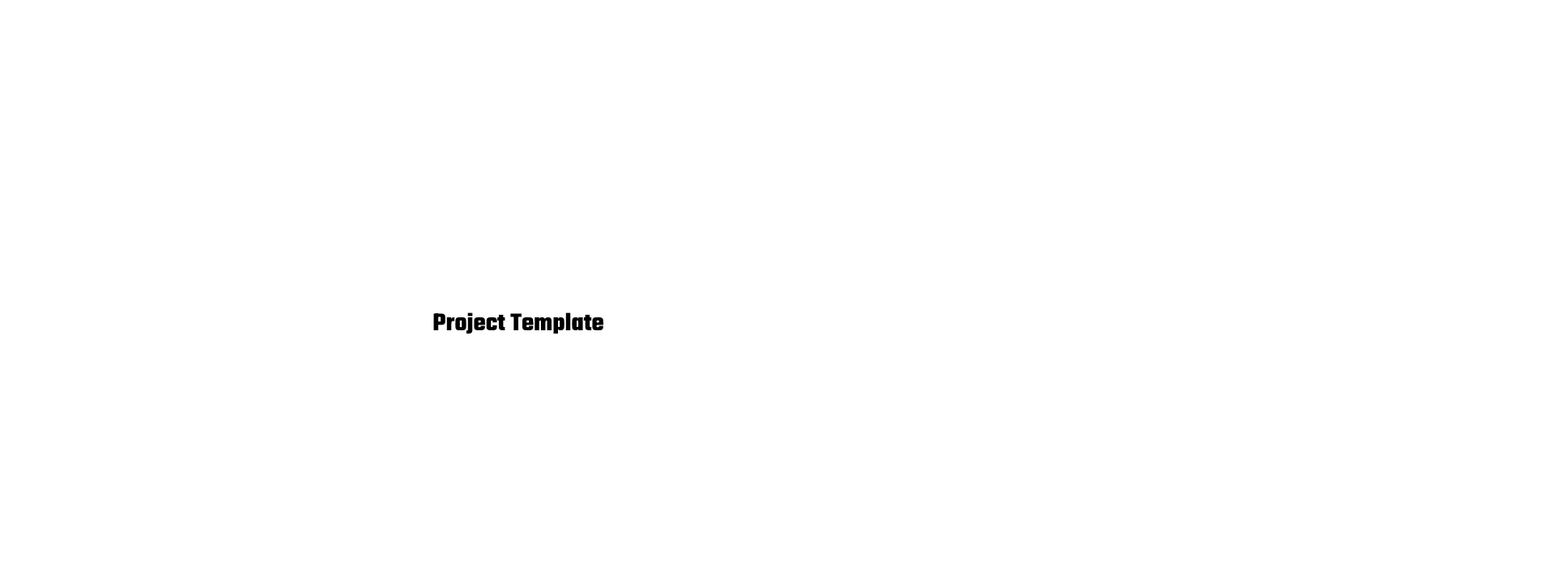
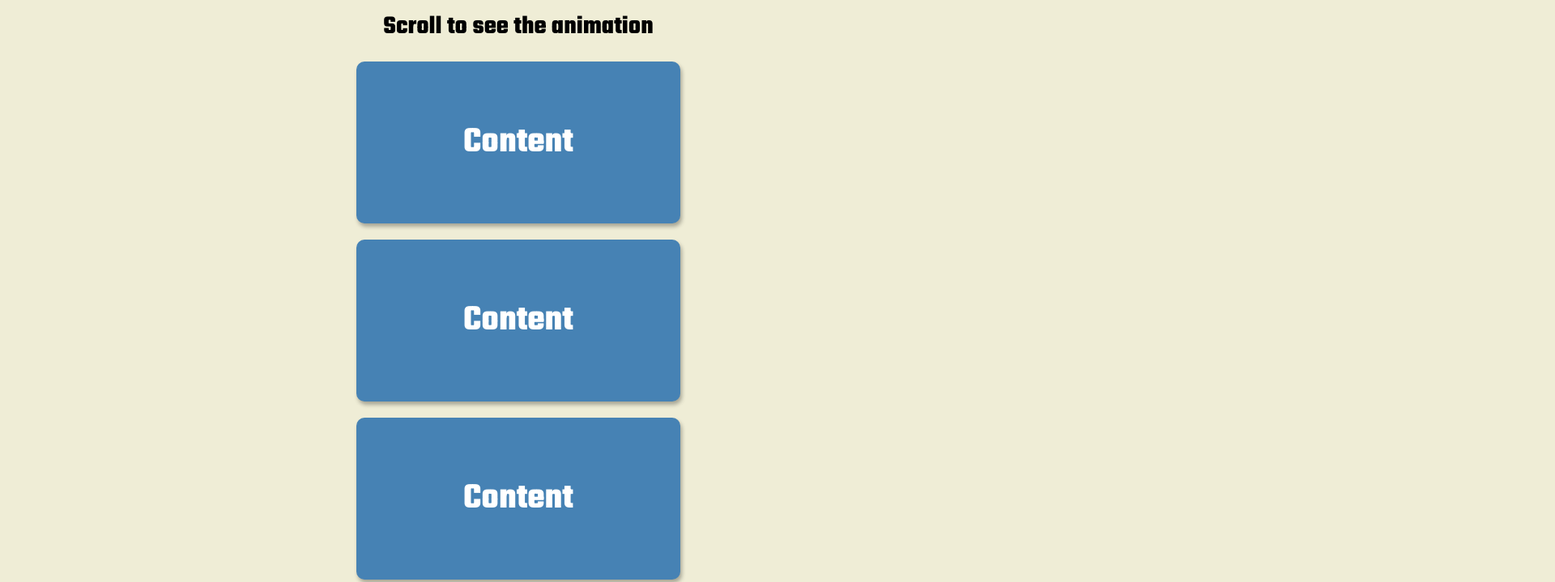
Before and after one commit to m1ck3y88/50-mini-webapps, a plain HTML site: page project-6/index.html in a window 1280 px wide. Shown: the top 719 px of the page at 81% size, 1920 px wide, since content can reach past the window. Drawn offline with Linux system fonts and the light colour scheme.

Commit message:
completed project

```diff
--- a/project-6/index.html
+++ b/project-6/index.html
@@ -9,12 +9,23 @@
     <link rel="preconnect" href="https://fonts.gstatic.com" crossorigin>
     <link href="https://fonts.googleapis.com/css2?family=Teko:wght@400;700&display=swap" rel="stylesheet">
     <link rel="stylesheet" href="style.css">
-    <title>Boilerplate</title>
+    <title>Scroll Animation</title>
 </head>
 <body>
-    <h1>Project Template</h1>
-
-
+    <h1>Scroll to see the animation</h1>
+    <div class="box"><h2>Content</h2></div>
+    <div class="box"><h2>Content</h2></div>
+    <div class="box"><h2>Content</h2></div>
+    <div class="box"><h2>Content</h2></div>
+    <div class="box"><h2>Content</h2></div>
+    <div class="box"><h2>Content</h2></div>
+    <div class="box"><h2>Content</h2></div>
+    <div class="box"><h2>Content</h2></div>
+    <div class="box"><h2>Content</h2></div>
+    <div class="box"><h2>Content</h2></div>
+    <div class="box"><h2>Content</h2></div>
+    <div class="box"><h2>Content</h2></div>
+    <div class="box"><h2>Content</h2></div>
     <script src="script.js"></script>
 </body>
 </html>
--- a/project-6/script.js
+++ b/project-6/script.js
@@ -1 +1,19 @@
-console.log ("Hello World, from 'boilerplate/script.js'!");
+const boxes = document.querySelectorAll(".box");
+
+window.addEventListener("scroll", checkBoxes);
+
+checkBoxes();
+
+function checkBoxes(){
+   const triggerBottom = window.innerHeight / 5 * 4;
+
+   boxes.forEach(box => {
+       const boxTop = box.getBoundingClientRect().top
+
+       if(boxTop < triggerBottom) {
+           box.classList.add("show")
+       } else {
+           box.classList.remove("show");
+       }
+   });
+}
--- a/project-6/style.css
+++ b/project-6/style.css
@@ -3,12 +3,43 @@
 }
 
 body {
+    background-color: #efedd6;
     font-family: 'Teko', sans-serif;
     display: flex;
     flex-direction: column;
     align-items: center;
     justify-content: center;
-    height: 100vh;
-    overflow: hidden;
     margin: 0;
+    overflow-x: hidden;
 }
+
+h1 {
+    margin: 10px;
+  }
+
+  .box {
+    background-color: steelblue;
+    color: #fff;
+    display: flex;
+    align-items: center;
+    justify-content: center;
+    width: 400px;
+    height: 200px;
+    margin: 10px;
+    border-radius: 10px;
+    box-shadow: 2px 4px 5px rgba(0, 0, 0, 0.3);
+    transform: translateX(400%);
+    transition: transform 0.4s ease;
+  }
+
+  .box:nth-of-type(even) {
+    transform: translateX(-400%);
+  }
+
+  .box.show {
+    transform: translateX(0);
+  }
+
+  .box h2 {
+    font-size: 45px;
+  }
```
